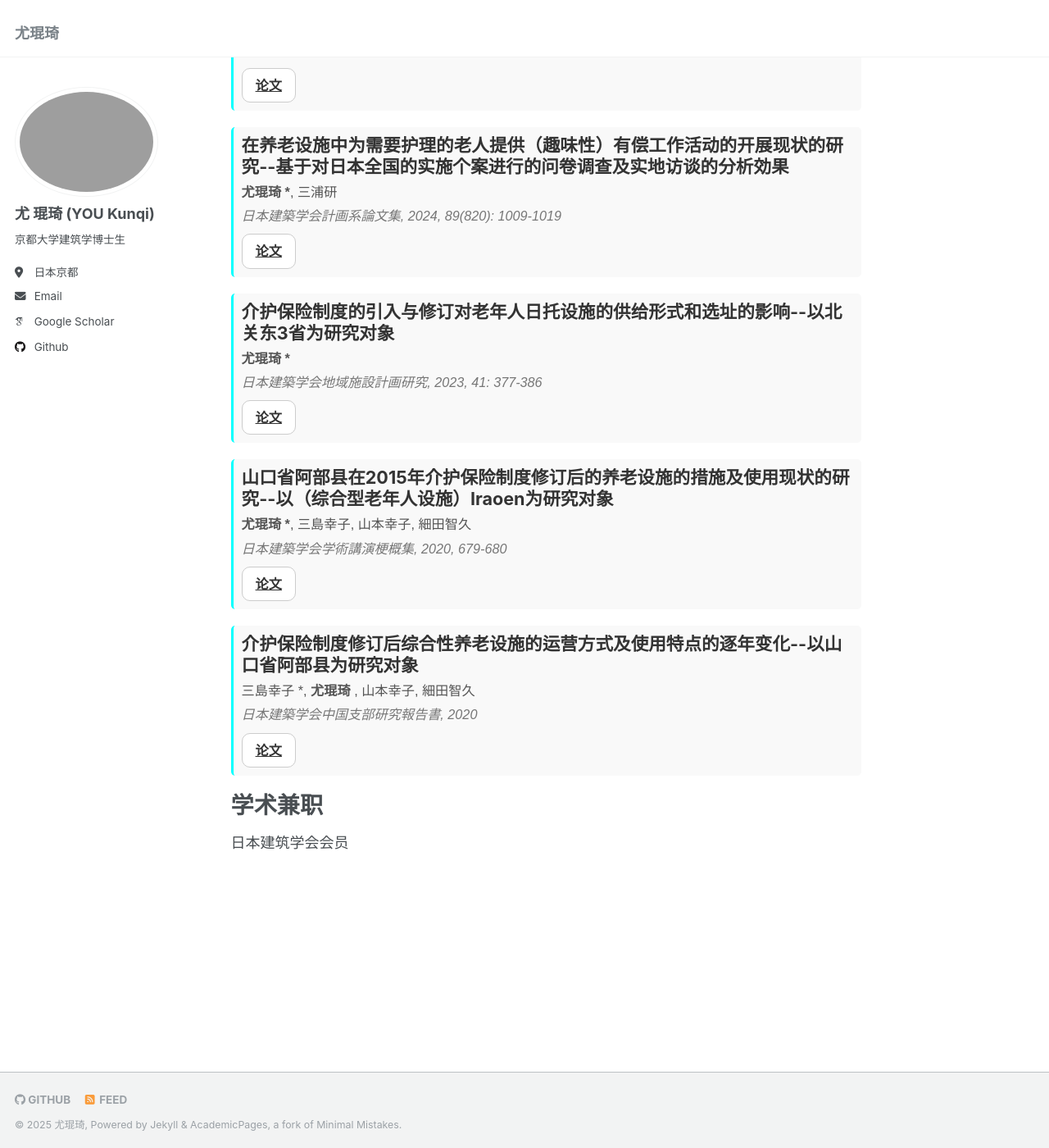
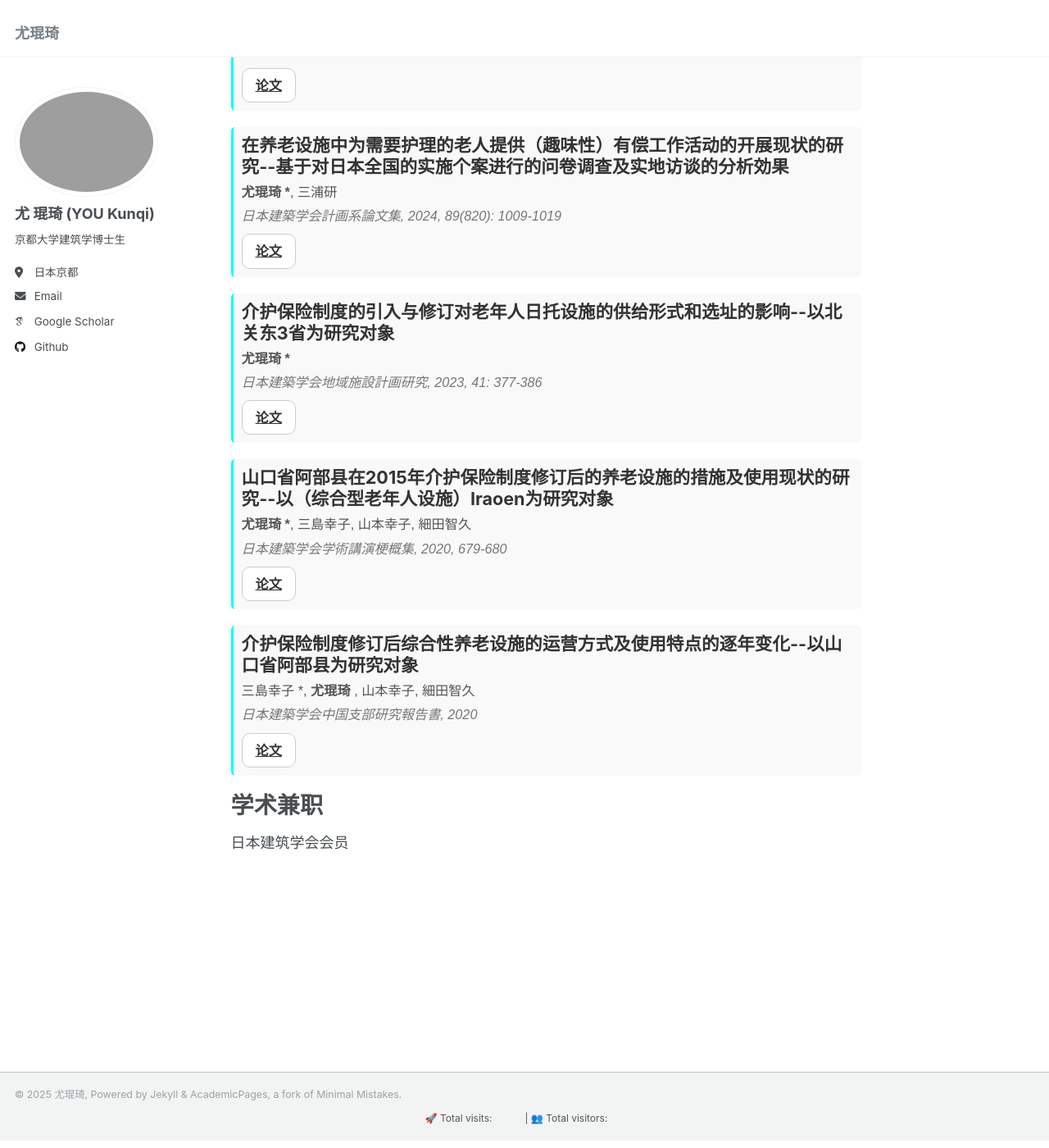
Before and after one commit to youkunqi/youkunqi.github.io, a Jekyll site: the page built from _pages/about.md, in a window 1280 px wide and 1400 px high, scrolled down 880 px. Shown: the whole window at 82% size. Built offline with Jekyll 4.4.1, drawn with Linux system fonts in a browser that asks for light colours; some web fonts are replaced; comment, search, counter and statistics services are not loaded.

Commit message:
Update footer.html

```diff
--- a/_includes/footer.html
+++ b/_includes/footer.html
@@ -1,4 +1,4 @@
-{% include base_path %}
+<!-- {% include base_path %}
 
 {% if site.author.github or site.author.bitbucket or site.atom_feed.hide != true %}
 <div class="page__footer-follow">
@@ -17,9 +17,29 @@
     {% endif %}
   </ul>
 </div>
-{% endif %}
+{% endif %} -->
 
 <div class="page__footer-copyright">
   &copy; {{ site.time | date: '%Y' }} {{ site.name | default: site.title }}, {{ site.data.ui-text[site.locale].powered_by | default: "Powered by" }} <a href="http://jekyllrb.com" rel="nofollow">Jekyll</a> &amp; <a href="https://github.com/academicpages/academicpages.github.io">AcademicPages</a>, a fork of <a href="https://mademistakes.com/work/minimal-mistakes-jekyll-theme/" rel="nofollow">Minimal Mistakes</a>.<br />
   <!-- Site last updated {{ "now" | date: '%Y-%m-%d' %}} -->
 </div>
+
+<!-- Busuanzi Statistics -->
+<script async src="//busuanzi.ibruce.info/busuanzi/2.3/busuanzi.pure.mini.js"></script>
+<div id="statistics-container">
+  🚀 Total visits: <span id="busuanzi_value_site_pv"></span> |
+  👥 Total visitors: <span id="busuanzi_value_site_uv"></span>
+</div>
+
+<!-- CSS Styles -->
+<style>
+  #statistics-container {
+    display: flex; /* Use flexbox for layout */
+    justify-content: center; /* Center the content */
+    align-items: center; /* Vertically align items */
+    font-size: 12px; /* Adjust font size */
+    color: #555; /* Set text color */
+    margin-top: 10px; /* Add margin above */
+    gap: 20px; /* Space between elements */
+  }
+</style>
```
